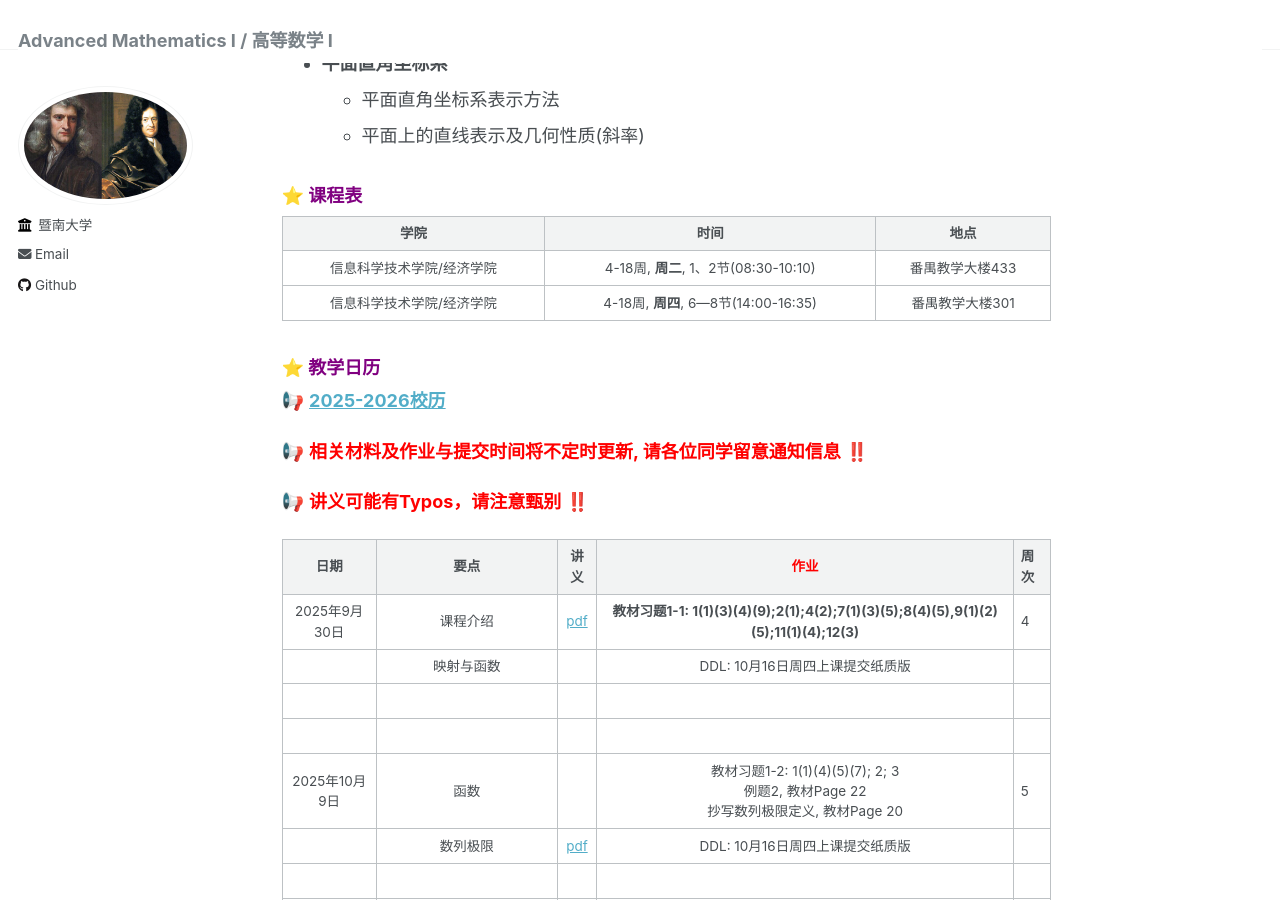
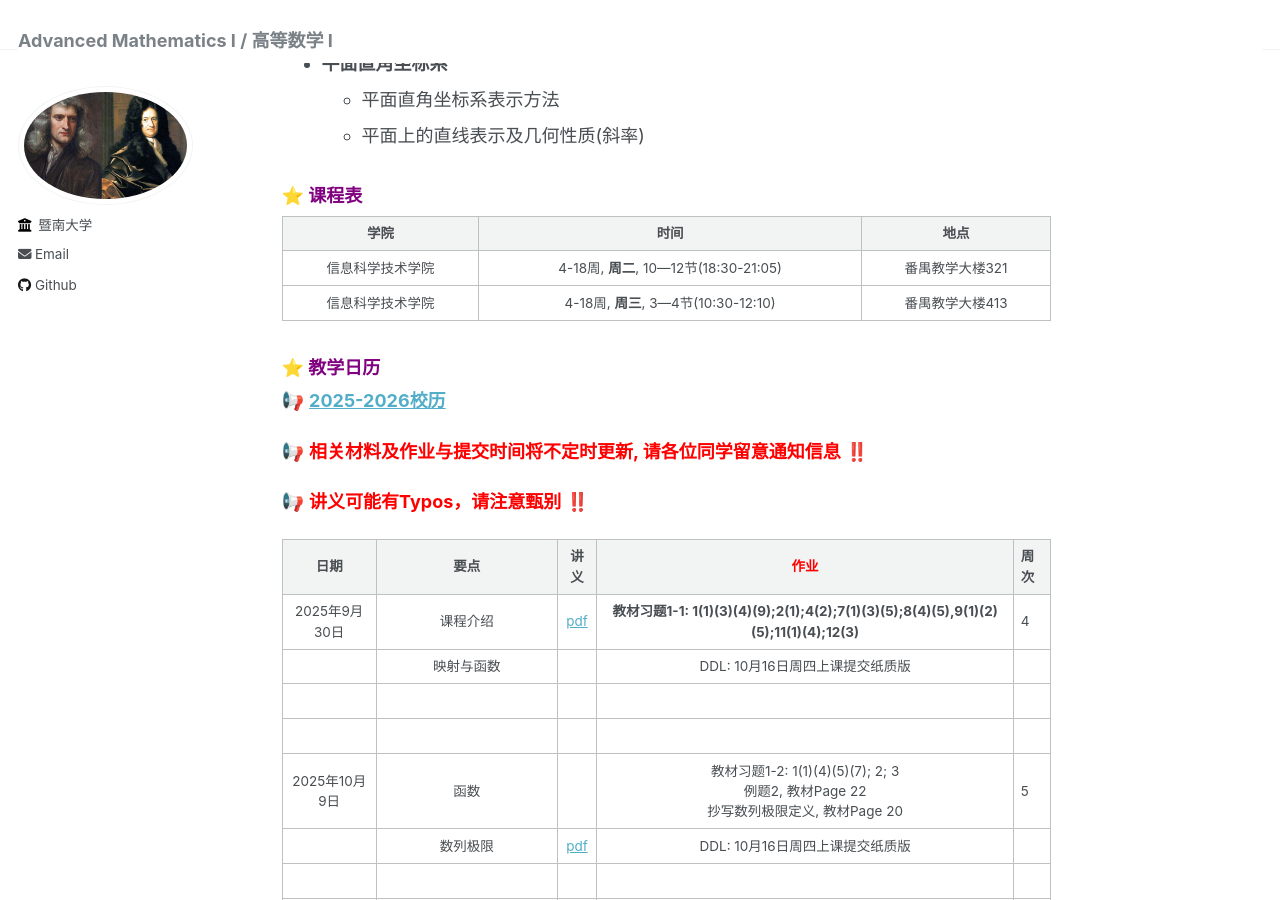
Before and after one commit to wangyuanhao/advanced_mathematics, a Jekyll site: the page built from _pages/about.md, in a window 1280 px wide and 900 px high, scrolled down 1418 px. Built offline with Jekyll 4.4.1, drawn with Linux system fonts in a browser that asks for light colours; some of the changed text lies outside the part shown.

Commit message:
Update about.md

```diff
--- a/_pages/about.md
+++ b/_pages/about.md
@@ -58,10 +58,10 @@ redirect_from:
 
 ### ⭐️ <a name="2" style="text-decoration:none;color:purple">课程表</a>
 
-|           学院            |                 时间                  |      地点       |
-| :-----------------------: | :-----------------------------------: | :-------------: |
-| 信息科学技术学院/经济学院 | 4-18周, **周二**, 1、2节(08:30-10:10) | 番禺教学大楼433 |
-| 信息科学技术学院/经济学院 | 4-18周, **周四**, 6—8节(14:00-16:35)  | 番禺教学大楼301 |
+|       学院       |                  时间                  |      地点       |
+| :--------------: | :------------------------------------: | :-------------: |
+| 信息科学技术学院 | 4-18周, **周二**, 10—12节(18:30-21:05) | 番禺教学大楼321 |
+| 信息科学技术学院 |  4-18周, **周三**, 3—4节(10:30-12:10)  | 番禺教学大楼413 |
 
 ### ⭐️ <a name="3" style="text-decoration:none;color:purple">教学日历</a>
 
```
Also changed, not shown: other parts of _pages/about.md (+1 -1 lines).
